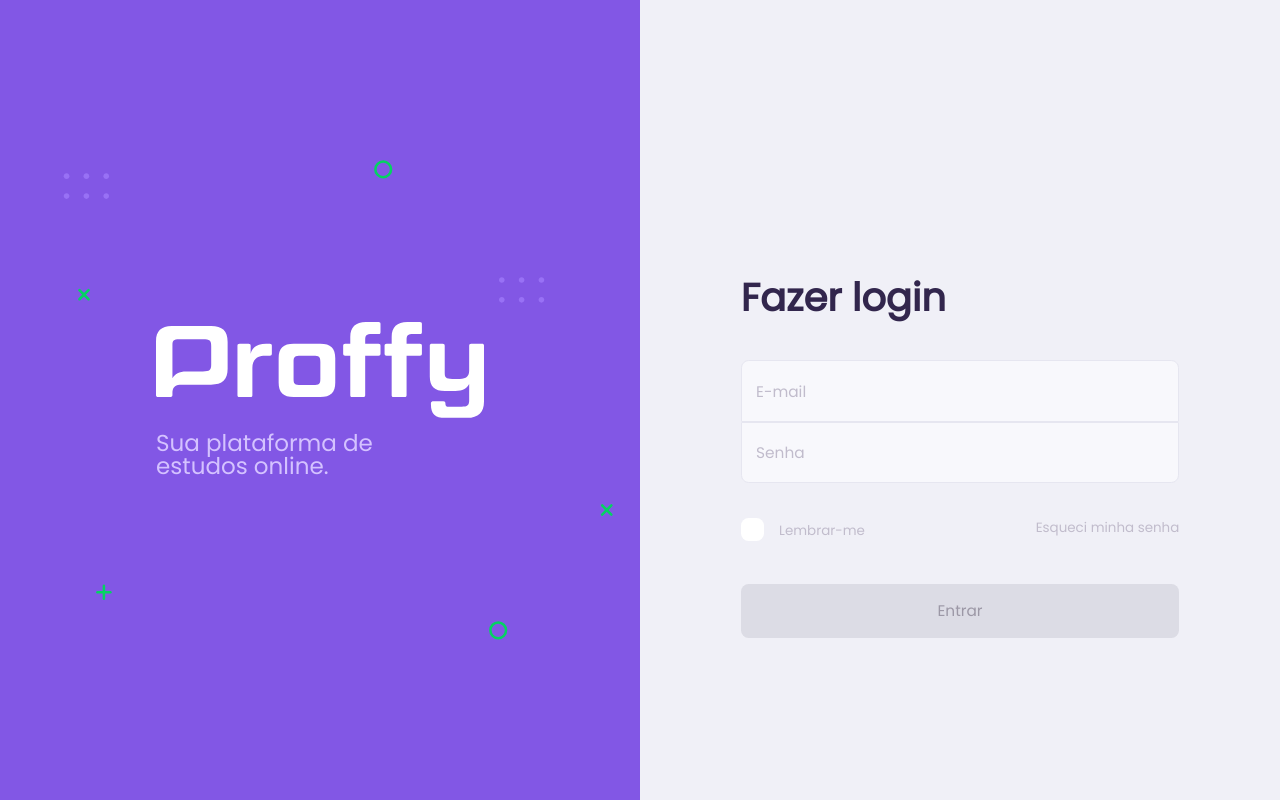
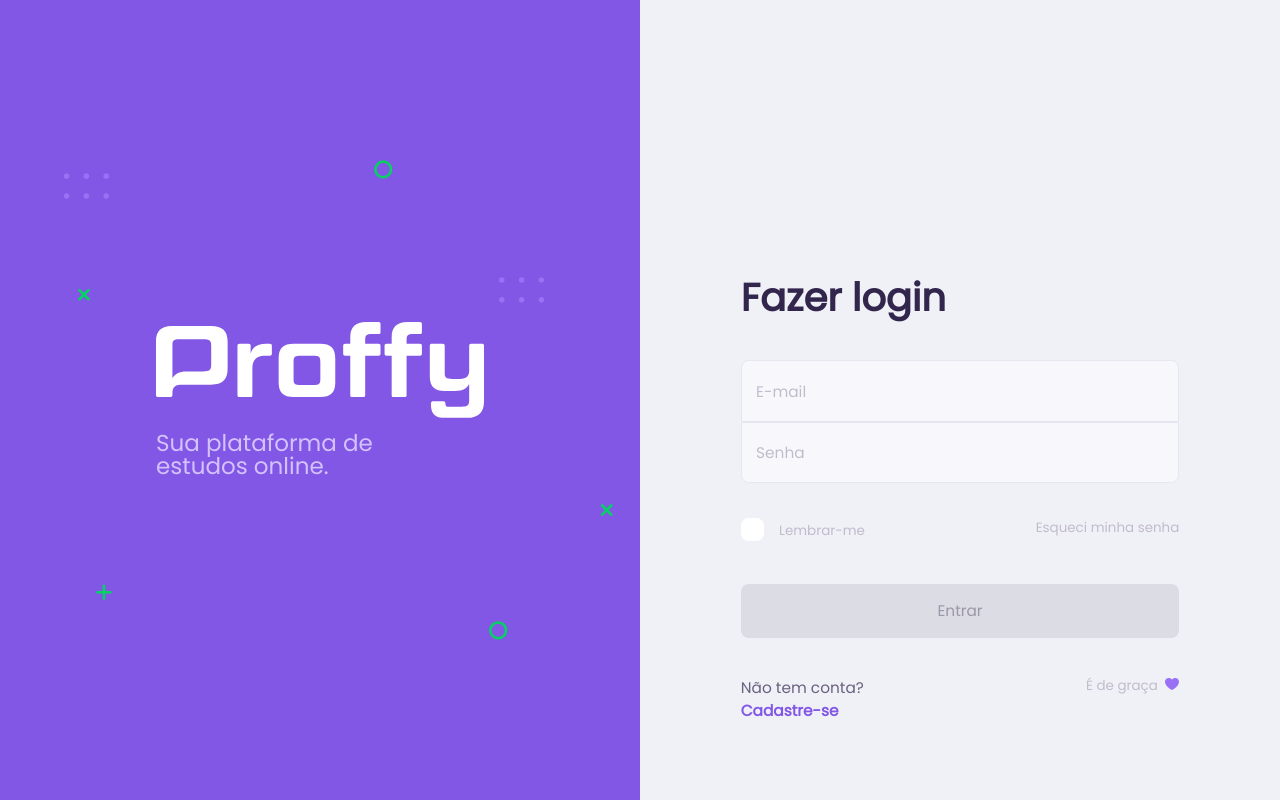
Before and after one commit to RicardoDalcin/proffy, a React app in the folder packages/web/: page / in a window 1280 px wide. Built offline with nearby package versions, Linux system fonts and the light colour scheme.

Commit message:
Login form footer and register page

```diff
--- a/packages/web/src/auth.routes.tsx
+++ b/packages/web/src/auth.routes.tsx
@@ -1,11 +1,13 @@
 import React from 'react'
 import { Route, BrowserRouter } from 'react-router-dom'
-import Landing from './pages/Landing'
+import Login from './pages/Login'
+import Register from './pages/Register'
 
 function AuthRoutes() {
   return (
     <BrowserRouter>
-      <Route exact path="/" component={Landing} />
+      <Route exact path="/" component={Login} />
+      <Route exact path="/register" component={Register} />
     </BrowserRouter>
   )
 }
--- a/packages/web/src/components/FloatingInput/index.tsx
+++ b/packages/web/src/components/FloatingInput/index.tsx
@@ -7,6 +7,7 @@ interface InputProps extends InputHTMLAttributes<HTMLInputElement> {
   label: string
   value: string
   top?: boolean
+  bottom?: boolean
 }
 
 const FloatingInput: React.FC<InputProps> = ({
@@ -14,13 +15,26 @@ const FloatingInput: React.FC<InputProps> = ({
   name,
   value,
   top,
+  bottom,
   ...rest
 }) => {
+  const styleTopOrBottom = () => {
+    if (top) {
+      return 'floting-input-top'
+    } else if (bottom) {
+      return 'floating-input-bottom'
+    } else {
+      return ''
+    }
+  }
+
   return (
     <Container>
       <div className="floating-input-block">
         <input
-          className={top ? 'floating-input-top' : 'floating-input-bottom'}
+          className={
+            top ? 'floating-input-top' : bottom ? 'floating-input-bottom' : ''
+          }
           value={value}
           id={name}
           {...rest}
--- a/packages/web/src/components/LoginForm/index.tsx
+++ b/packages/web/src/components/LoginForm/index.tsx
@@ -42,6 +42,7 @@ const LoginForm = () => {
             label="Senha"
             type="password"
             value={password}
+            bottom
             onChange={e => setPaswword(e.target.value)}
           />
 
--- /dev/null
+++ b/packages/web/src/components/RegisterForm/index.tsx
@@ -0,0 +1,88 @@
+import React, { useState, FormEvent, useContext } from 'react'
+import { Link } from 'react-router-dom'
+
+import { Container } from './styles'
+
+import backIcon from '../../assets/images/icons/back.svg'
+import FloatingInput from '../FloatingInput'
+import AuthContext from '../../contexts/auth'
+
+const RegisterForm = () => {
+  const { signUp } = useContext(AuthContext)
+
+  const [name, setName] = useState('')
+  const [lastName, setLastName] = useState('')
+  const [email, setEmail] = useState('')
+  const [password, setPaswword] = useState('')
+
+  const submitRegister = async (e: FormEvent) => {
+    e.preventDefault()
+
+    if (name && lastName && email && password) {
+      signUp(name, lastName, email, password)
+    }
+  }
+
+  return (
+    <Container>
+      <form className="register-form-container" onSubmit={submitRegister}>
+        <div className="back-icon-container">
+          <Link to="/">
+            <img src={backIcon} alt="Voltar" className="back-icon" />
+          </Link>
+        </div>
+        <fieldset>
+          <legend>
+            Cadastro <p>Preencha os dados abaixo para começar</p>
+          </legend>
+
+          <FloatingInput
+            name="name"
+            label="Nome"
+            value={name}
+            top
+            onChange={e => setName(e.target.value)}
+          />
+
+          <FloatingInput
+            name="lastName"
+            label="Sobrenome"
+            value={lastName}
+            onChange={e => setLastName(e.target.value)}
+          />
+
+          <FloatingInput
+            name="email"
+            label="E-mail"
+            value={email}
+            type="email"
+            onChange={e => setEmail(e.target.value)}
+          />
+
+          <FloatingInput
+            name="password"
+            label="Senha"
+            type="password"
+            value={password}
+            bottom
+            onChange={e => setPaswword(e.target.value)}
+          />
+
+          <button
+            disabled={
+              name !== '' && lastName !== '' && email !== '' && password !== ''
+                ? false
+                : true
+            }
+            type="submit"
+            className="register-button"
+          >
+            Concluir cadastro
+          </button>
+        </fieldset>
+      </form>
+    </Container>
+  )
+}
+
+export default RegisterForm
--- /dev/null
+++ b/packages/web/src/components/RegisterForm/styles.ts
@@ -0,0 +1,83 @@
+import styled from 'styled-components'
+import theme from '../../assets/styles/theme'
+
+export const Container = styled.div`
+  .register-form-container {
+    max-width: 650px;
+    margin: auto;
+  }
+
+  .back-icon-container {
+    padding-left: 3.2rem;
+  }
+
+  .register-form-container fieldset {
+    border: none;
+    padding: 0 3.2rem;
+  }
+
+  .register-form-container legend {
+    font-size: 2.4rem;
+    color: ${theme.textTitle};
+    font-weight: 700;
+    margin-bottom: 2.4rem;
+  }
+
+  .register-form-container legend p {
+    font-size: 1.6rem;
+    max-width: 230px;
+    margin: 1.4rem 0;
+    font-weight: 400;
+    color: ${theme.textBase};
+  }
+
+  .register-button {
+    width: 100%;
+    background: ${theme.secondary};
+    color: #fff;
+    height: 5.6rem;
+    border: none;
+    border-radius: 0.8rem;
+    margin-top: 2.4rem;
+    cursor: pointer;
+    transition: 0.8s all ease;
+  }
+
+  .register-button:hover {
+    background: ${theme.secondaryDark};
+  }
+
+  .register-button:focus {
+    background: ${theme.primary};
+  }
+
+  .register-button:disabled {
+    background: ${theme.buttonDisabled};
+    color: ${theme.buttonDisabledText};
+    cursor: auto;
+  }
+
+  @media (min-width: 1100px) {
+    .register-form-container fieldset {
+      width: 80%;
+      max-width: 500px;
+      margin: auto;
+    }
+
+    .back-icon-container {
+      width: 80%;
+      max-width: 500px;
+      margin: auto;
+      margin-bottom: 10rem;
+    }
+
+    .register-form-container legend {
+      font-size: 4rem;
+      margin-bottom: 3.6rem;
+    }
+
+    .register-button {
+      margin-top: 4.8rem;
+    }
+  }
+`
--- a/packages/web/src/contexts/auth.tsx
+++ b/packages/web/src/contexts/auth.tsx
@@ -7,6 +7,12 @@ interface AuthContextData {
   signed: boolean
   user: object | null
   signIn(email: string, password: string): Promise<void>
+  signUp(
+    name: string,
+    lastName: string,
+    email: string,
+    password: string
+  ): Promise<void>
 }
 
 const AuthContext = createContext<AuthContextData>({} as AuthContextData)
@@ -35,8 +41,14 @@ export const AuthProvider: React.FC = ({ children }) => {
     setUser(user)
   }
 
+  async function signUp(name, lastName, email, password) {
+    const compoundName = `${name} ${lastName}`
+
+    const response = await auth.signUp(compoundName, email, password)
+  }
+
   return (
-    <AuthContext.Provider value={{ signed: !!user, user, signIn }}>
+    <AuthContext.Provider value={{ signed: !!user, user, signIn, signUp }}>
       {children}
     </AuthContext.Provider>
   )
--- a/packages/web/src/pages/Landing/index.tsx
+++ b/packages/web/src/pages/Login/index.tsx
@@ -4,13 +4,15 @@ import { Container } from './styles'
 
 import logoImg from '../../assets/images/logo.svg'
 import bgImg from '../../assets/images/success-background.svg'
+import heartIcon from '../../assets/images/icons/purple-heart.svg'
 import LoginForm from '../../components/LoginForm'
+import { Link } from 'react-router-dom'
 
-function Landing() {
+function Login() {
   return (
     <Container>
-      <div id="page-landing">
-        <div id="page-landing-content" className="container">
+      <div id="page-login">
+        <div id="page-login-content" className="container">
           <div className="logo-container">
             <img src={bgImg} alt="Background" className="background-shapes" />
             <div className="logo-wrapper">
@@ -21,6 +23,15 @@ function Landing() {
 
           <div className="login-container">
             <LoginForm />
+            <div className="register-container">
+              <div className="register">
+                <span>Não tem conta?</span>
+                <Link to="/register">Cadastre-se</Link>
+              </div>
+              <div className="free-icon">
+                É de graça <img src={heartIcon} alt="Heart" />
+              </div>
+            </div>
           </div>
         </div>
       </div>
@@ -28,4 +39,4 @@ function Landing() {
   )
 }
 
-export default Landing
+export default Login
--- a/packages/web/src/pages/Landing/styles.ts
+++ b/packages/web/src/pages/Login/styles.ts
@@ -8,7 +8,7 @@ export const Container = styled.div`
   color: ${theme.textInPrimary};
   background: ${theme.primary};
 
-  #page-landing-content {
+  #page-login-content {
     width: 100vw;
     max-width: 100vw;
   }
@@ -53,8 +53,44 @@ export const Container = styled.div`
     z-index: 10;
   }
 
+  .register-container {
+    max-width: 650px;
+    padding: 0 3.2rem;
+    margin: 3.2rem auto 0 auto;
+    display: flex;
+    justify-content: space-between;
+  }
+
+  .register-container .register {
+    display: flex;
+    flex-direction: column;
+  }
+
+  .register-container .register span {
+    color: ${theme.textBase};
+  }
+
+  .register-container .register a {
+    color: ${theme.primary};
+    font-weight: 700;
+    text-decoration: none;
+  }
+
+  .register-container .register a:hover {
+    text-decoration: underline;
+  }
+
+  .register-container .free-icon {
+    color: ${theme.textInput};
+    font-size: 1.4rem;
+  }
+
+  .register-container .free-icon img {
+    margin-left: 0.4rem;
+  }
+
   @media (min-width: 1100px) {
-    #page-landing-content {
+    #page-login-content {
       display: flex;
       flex-direction: row;
       max-width: 100vw;
@@ -85,5 +121,11 @@ export const Container = styled.div`
       line-height: 2.4rem;
       max-width: 300px;
     }
+
+    .register-container {
+      width: 80%;
+      max-width: 500px;
+      margin-top: 4rem;
+    }
   }
 `
--- /dev/null
+++ b/packages/web/src/pages/Register/index.tsx
@@ -0,0 +1,39 @@
+import React from 'react'
+
+import { Container } from './styles'
+
+import logoImg from '../../assets/images/logo.svg'
+import bgImg from '../../assets/images/success-background.svg'
+import RegisterForm from '../../components/RegisterForm'
+
+function Register() {
+  return (
+    <Container>
+      <div id="page-register">
+        <div id="page-register-content" className="container">
+          <div className="logo-container" id="logo-container-mobile">
+            <img src={bgImg} alt="Background" className="background-shapes" />
+            <div className="logo-wrapper">
+              <img src={logoImg} alt="Proffy" className="logo-image" />
+              <h2>Sua plataforma de estudos online.</h2>
+            </div>
+          </div>
+
+          <div className="register-container">
+            <RegisterForm />
+          </div>
+
+          <div className="logo-container" id="logo-container-web">
+            <img src={bgImg} alt="Background" className="background-shapes" />
+            <div className="logo-wrapper">
+              <img src={logoImg} alt="Proffy" className="logo-image" />
+              <h2>Sua plataforma de estudos online.</h2>
+            </div>
+          </div>
+        </div>
+      </div>
+    </Container>
+  )
+}
+
+export default Register
--- /dev/null
+++ b/packages/web/src/pages/Register/styles.ts
@@ -0,0 +1,102 @@
+import styled from 'styled-components'
+import theme from '../../assets/styles/theme'
+
+export const Container = styled.div`
+  width: 100vw;
+  height: 100vh;
+
+  color: ${theme.textInPrimary};
+  background: ${theme.primary};
+
+  #page-register-content {
+    width: 100vw;
+    max-width: 100vw;
+  }
+
+  .logo-container {
+    text-align: center;
+    height: 35vh;
+    display: flex;
+    justify-content: center;
+    align-items: center;
+    flex-direction: column;
+    position: relative;
+  }
+
+  #logo-container-web {
+    display: none;
+  }
+
+  .logo-wrapper {
+    z-index: 10;
+  }
+
+  .logo-container .background-shapes {
+    position: fixed;
+    height: 35vh;
+    z-index: 0;
+  }
+
+  .logo-container .logo-image {
+    height: 7rem;
+  }
+
+  .logo-container h2 {
+    font-weight: 500;
+    font-size: 1.8rem;
+    line-height: 2.4rem;
+    margin-top: 0.8rem;
+    max-width: 200px;
+    text-align: left;
+  }
+
+  .register-container {
+    height: 65vh;
+    background: ${theme.background};
+    padding-top: 2.4rem;
+    z-index: 10;
+  }
+
+  @media (min-width: 1100px) {
+    #logo-container-web {
+      display: flex;
+    }
+
+    #logo-container-mobile {
+      display: none;
+    }
+
+    #page-register-content {
+      display: flex;
+      flex-direction: row;
+      max-width: 100vw;
+    }
+
+    .logo-container,
+    .register-container {
+      height: 100vh;
+      width: 50vw;
+    }
+
+    .register-container {
+      padding-top: 10rem;
+    }
+
+    .logo-container .background-shapes {
+      position: absolute;
+      width: 60vw;
+      height: 80vh;
+      right: 0;
+    }
+
+    .logo-container .logo-image {
+      height: 10rem;
+    }
+
+    .logo-container h2 {
+      font-size: 2.4rem;
+      line-height: 2.4rem;
+      max-width: 300px;
+    }
+  }
+`
--- a/packages/web/src/services/auth.ts
+++ b/packages/web/src/services/auth.ts
@@ -26,3 +26,14 @@ export function signIn(email, password): Promise<Response> {
     }
   })
 }
+
+export function signUp(name, email, password) {
+  return new Promise(async resolve => {
+    try {
+      const response = await api.post('register', { name, email, password })
+      resolve({})
+    } catch (err) {
+      console.log(err)
+    }
+  })
+}
```
